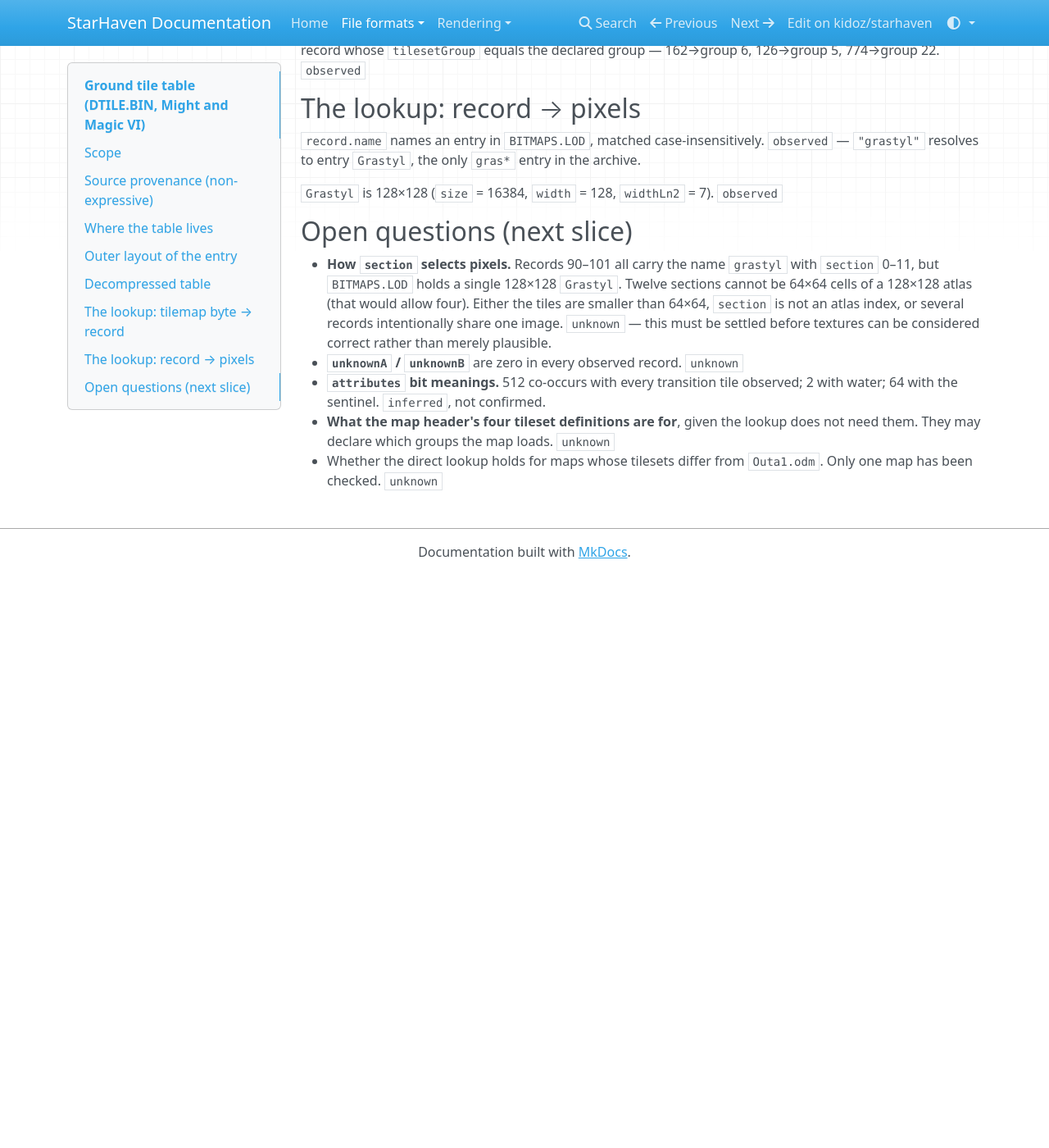
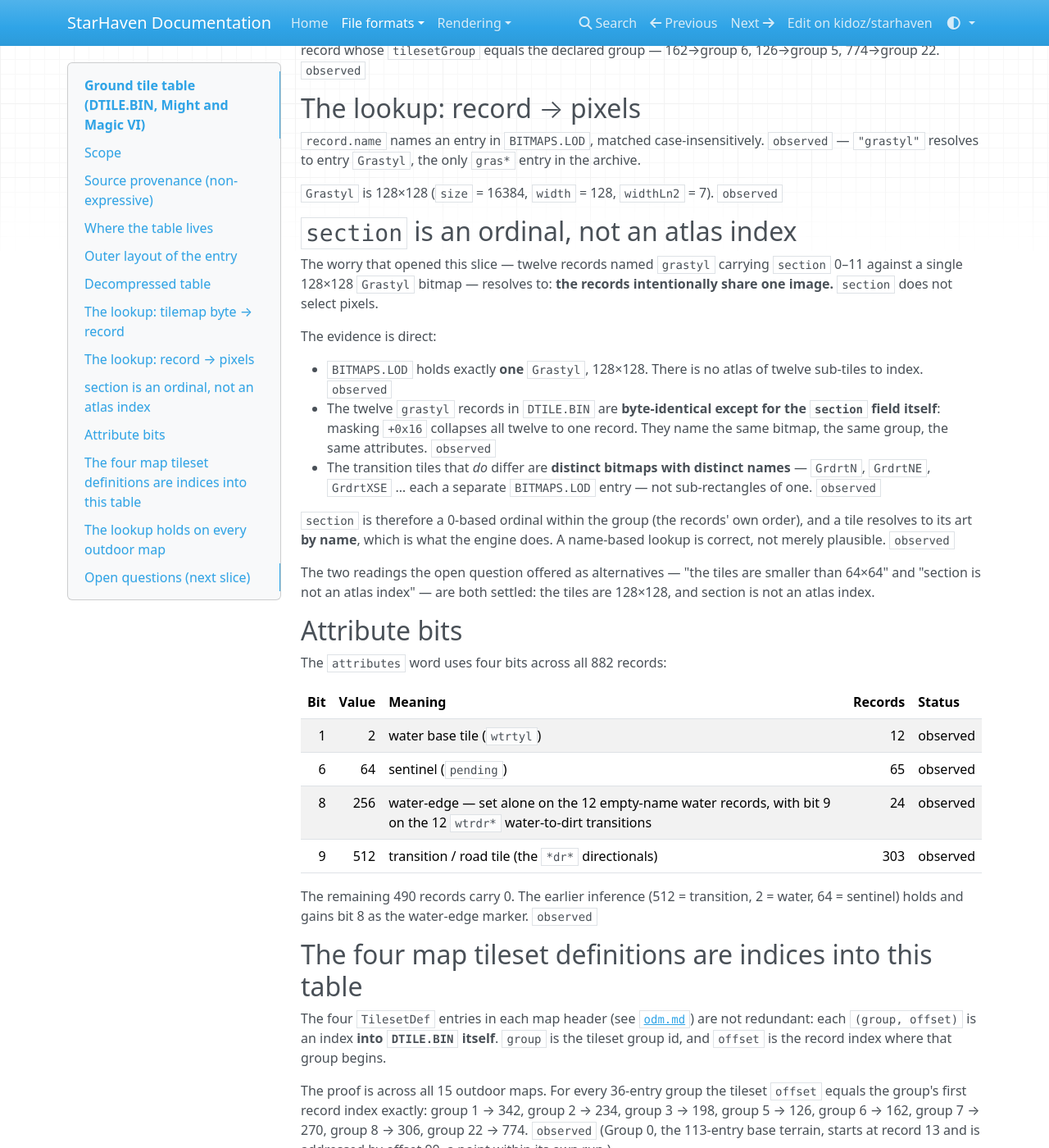
Before and after one commit to kidoz/starhaven, an MkDocs documentation site: the page built from docs/formats/dtile.md, in a window 1280 px wide and 1400 px high, scrolled down 3105 px. Shown: the whole window at 82% size. Built offline with MkDocs 1.6.1, drawn with Linux system fonts in a browser that asks for light colours; nearby versions of some CDN libraries; before the commit the page ends 3806 px from its top, so only the background shows below that; some of the changed text lies outside the part shown.

```diff
--- a/docs/formats/dtile.md
+++ b/docs/formats/dtile.md
@@ -6,9 +6,9 @@
 
 ## Scope
 
-Covers the global tile table and the tilemap-byte lookup. Does **not** settle
-how the per-record `section` field selects pixels within a shared bitmap; see
-"Open questions".
+Covers the global tile table and the tilemap-byte lookup, and settles that the
+per-record `section` field is an ordinal within the group, not a pixel
+selector: see "`section` is an ordinal, not an atlas index".
 
 ## Source provenance (non-expressive)
 
@@ -64,11 +64,11 @@
 | Offset | Size | Type | Field | Status | Notes |
 | --- | --- | --- | --- | --- | --- |
 | +0x00 | 16 | char[16] | name | observed | bitmap name, NUL-padded, lowercase |
-| +0x10 | 2 | u16 | unknownA | unknown | 0 in every observed record |
-| +0x12 | 2 | u16 | unknownB | unknown | 0 in every observed record |
+| +0x10 | 2 | u16 | unknownA | observed | 0 on all 882 records; unused |
+| +0x12 | 2 | u16 | unknownB | observed | 0 on all 882 records; unused |
 | +0x14 | 2 | u16 | tilesetGroup | observed | matches the map header's tileset group ids |
-| +0x16 | 2 | u16 | section | inferred | 0-based ordinal within the group |
-| +0x18 | 2 | u16 | attributes | inferred | bit flags; 0, 2, 64, 512 observed |
+| +0x16 | 2 | u16 | section | observed | 0-based ordinal within the group; not a pixel selector |
+| +0x18 | 2 | u16 | attributes | observed | four bits; see below |
 
 Record 0 is a sentinel: name `"pending"`, group 255, section 255. `observed`
 
@@ -123,19 +123,76 @@
 `Grastyl` is 128×128 (`size` = 16384, `width` = 128, `widthLn2` = 7).
 `observed`
 
+## `section` is an ordinal, not an atlas index
+
+The worry that opened this slice — twelve records named `grastyl` carrying
+`section` 0–11 against a single 128×128 `Grastyl` bitmap — resolves to: **the
+records intentionally share one image.** `section` does not select pixels.
+
+The evidence is direct:
+
+- `BITMAPS.LOD` holds exactly **one** `Grastyl`, 128×128. There is no atlas of
+  twelve sub-tiles to index. `observed`
+- The twelve `grastyl` records in `DTILE.BIN` are **byte-identical except for
+  the `section` field itself**: masking `+0x16` collapses all twelve to one
+  record. They name the same bitmap, the same group, the same attributes.
+  `observed`
+- The transition tiles that *do* differ are **distinct bitmaps with distinct
+  names** — `GrdrtN`, `GrdrtNE`, `GrdrtXSE` … each a separate `BITMAPS.LOD`
+  entry — not sub-rectangles of one. `observed`
+
+`section` is therefore a 0-based ordinal within the group (the records' own
+order), and a tile resolves to its art **by name**, which is what the engine
+does. A name-based lookup is correct, not merely plausible. `observed`
+
+The two readings the open question offered as alternatives — "the tiles are
+smaller than 64×64" and "section is not an atlas index" — are both settled: the
+tiles are 128×128, and section is not an atlas index.
+
+## Attribute bits
+
+The `attributes` word uses four bits across all 882 records:
+
+| Bit | Value | Meaning | Records | Status |
+| ---: | ---: | --- | ---: | --- |
+| 1 | 2 | water base tile (`wtrtyl`) | 12 | observed |
+| 6 | 64 | sentinel (`pending`) | 65 | observed |
+| 8 | 256 | water-edge — set alone on the 12 empty-name water records, with bit 9 on the 12 `wtrdr*` water-to-dirt transitions | 24 | observed |
+| 9 | 512 | transition / road tile (the `*dr*` directionals) | 303 | observed |
+
+The remaining 490 records carry 0. The earlier inference (512 = transition,
+2 = water, 64 = sentinel) holds and gains bit 8 as the water-edge marker.
+`observed`
+
+## The four map tileset definitions are indices into this table
+
+The four `TilesetDef` entries in each map header (see
+[`odm.md`](odm.md)) are not redundant: each `(group, offset)` is an index
+**into `DTILE.BIN` itself**. `group` is the tileset group id, and `offset` is
+the record index where that group begins.
+
+The proof is across all 15 outdoor maps. For every 36-entry group the tileset
+`offset` equals the group's first record index exactly: group 1 → 342,
+group 2 → 234, group 3 → 198, group 5 → 126, group 6 → 162, group 7 → 270,
+group 8 → 306, group 22 → 774. `observed` (Group 0, the 113-entry base
+terrain, starts at record 13 and is addressed by offset 90, a point within its
+own run.)
+
+The four slots hold the same shape on every map: `tileset[1]` is always
+`(5, 126)` (water) and `tileset[3]` is always `(22, 774)`, while `tileset[0]`
+and `tileset[2]` are the map's terrain pair (grass/dirt/snow/etc.). A tile
+resolves either way — by the name this table carries, or by the group+offset
+the map header carries — and both reach the same record. The engine's primary
+path is the index; the name is the readable convenience. `observed`
+
+## The lookup holds on every outdoor map
+
+All 15 `.odm` maps share the same `DTILE.BIN` and the same four-slot tileset
+shape; only the terrain pair in slots 0 and 2 varies. The name-based lookup
+that holds on `Outa1.odm` therefore holds on all fifteen — verified by
+decompressing each map's header and reading its tileset block. `observed`
+
 ## Open questions (next slice)
 
-- **How `section` selects pixels.** Records 90–101 all carry the name
-  `grastyl` with `section` 0–11, but `BITMAPS.LOD` holds a single 128×128
-  `Grastyl`. Twelve sections cannot be 64×64 cells of a 128×128 atlas (that
-  would allow four). Either the tiles are smaller than 64×64, `section` is not
-  an atlas index, or several records intentionally share one image.
-  `unknown` — this must be settled before textures can be considered correct
-  rather than merely plausible.
-- **`unknownA` / `unknownB`** are zero in every observed record. `unknown`
-- **`attributes` bit meanings.** 512 co-occurs with every transition tile
-  observed; 2 with water; 64 with the sentinel. `inferred`, not confirmed.
-- **What the map header's four tileset definitions are for**, given the lookup
-  does not need them. They may declare which groups the map loads. `unknown`
-- Whether the direct lookup holds for maps whose tilesets differ from
-  `Outa1.odm`. Only one map has been checked. `unknown`
+- Whether indoor (`.blv`) maps carry an equivalent tile lookup; the `.blv`
+  tail remains undescribed (see [`blv.md`](blv.md)). `unknown`
```
Also changed, not shown: docs/formats/odm.md (+11 -6 lines).
